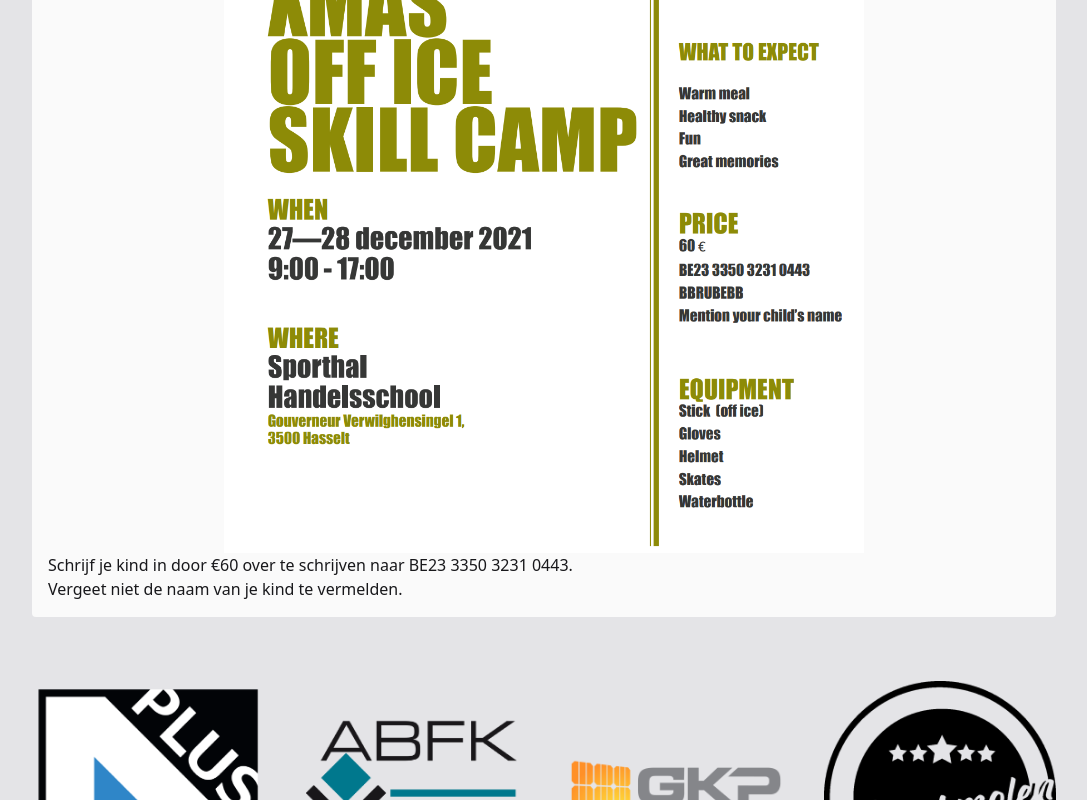
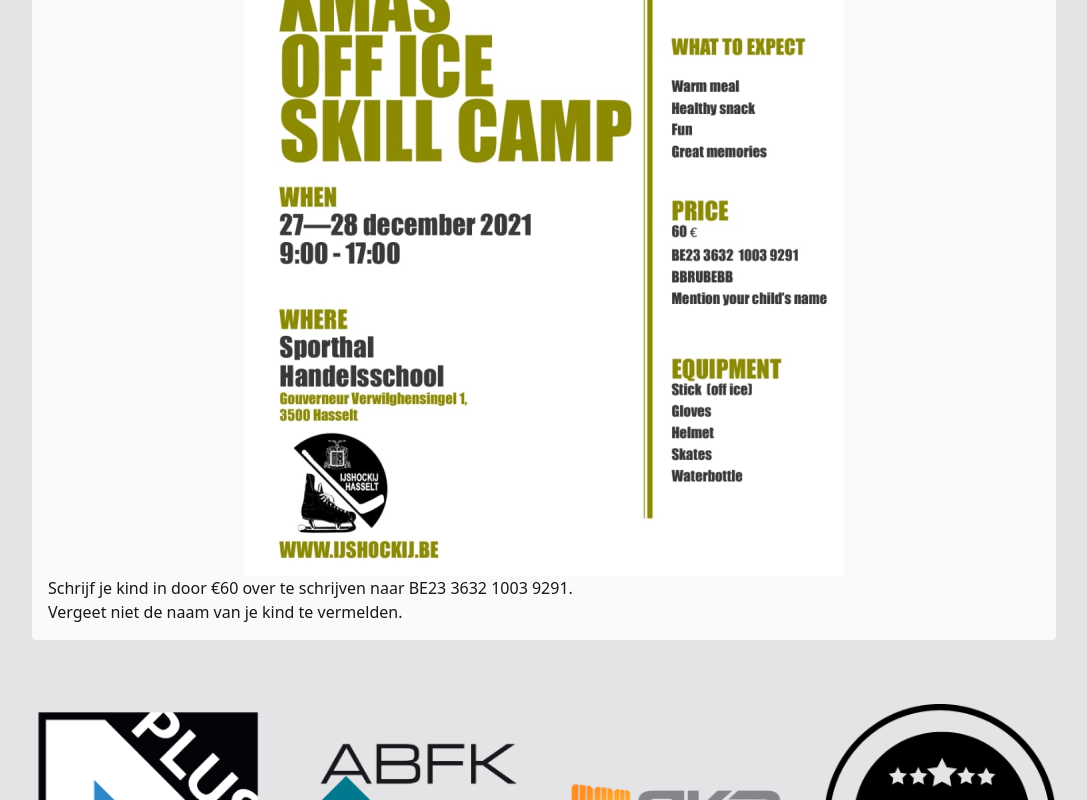
Before and after one commit to bartw/ijshockij.be, a Next.js app: page /inschrijven in a window 1280 px wide. Shown: the part 966-1766 px from the top of the page, without its empty margins (96-1183 px from the left). Built offline with nearby package versions, Linux system fonts and the light colour scheme.

Commit message:
use correct image

```diff
--- a/components/events.tsx
+++ b/components/events.tsx
@@ -21,8 +21,8 @@
             <Image
               src="/xmas.png"
               alt="xmas off ice skill camp"
-              width={640}
-              height={777}
+              width={600}
+              height={800}
             />
           </div>
           <LinkButton href="/inschrijven">Inschrijven</LinkButton>
--- a/pages/inschrijven.tsx
+++ b/pages/inschrijven.tsx
@@ -25,14 +25,14 @@
               <Image
                 src="/xmas.png"
                 alt="xmas off ice skill camp"
-                width={640}
-                height={777}
+                width={600}
+                height={800}
               />
             </div>
             <div>
               <p>
-                Schrijf je kind in door €60 over te schrijven naar BE23 3350
-                3231 0443.
+                Schrijf je kind in door €60 over te schrijven naar BE23 3632
+                1003 9291.
               </p>
               <p>Vergeet niet de naam van je kind te vermelden.</p>
             </div>
```
Also changed, not shown: public/xmas.png.
